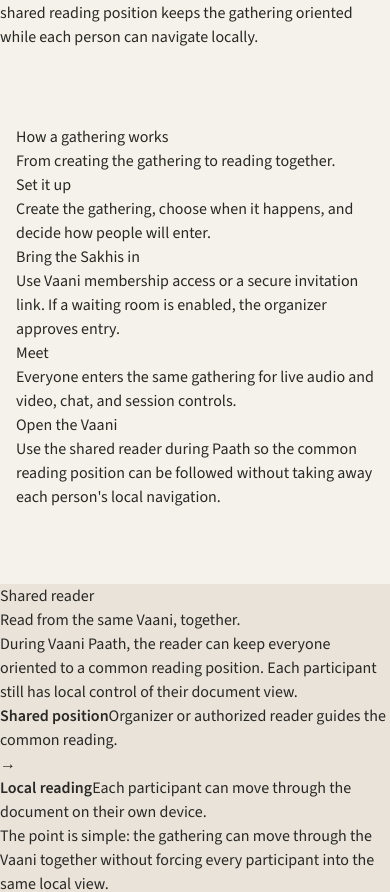
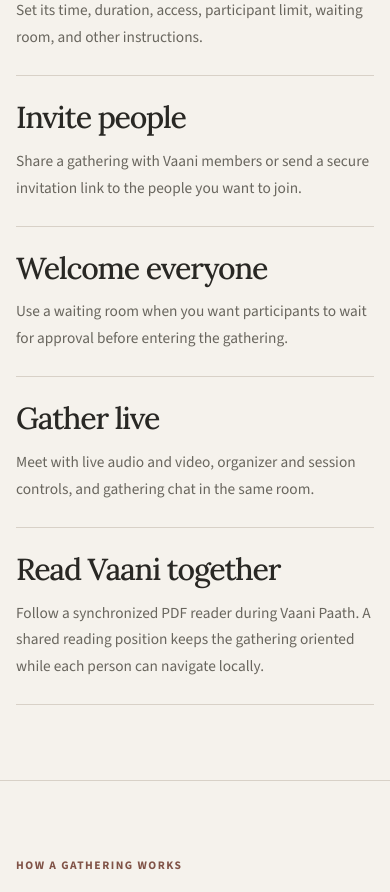
Before and after one commit to ElusiveX99/vaani, a Next.js app: page / in a window 390 px wide. Shown: the part 1047-1939 px from the top of the page. Built offline with nearby package versions, Linux system fonts and the light colour scheme; no server answers.

Commit message:
Simplify homepage visual system for product-led content

```diff
--- a/src/app/landing.module.css
+++ b/src/app/landing.module.css
@@ -43,10 +43,15 @@
   background: var(--paper-light);
 }
 
+.headerInner,
+.sectionShell,
+.footerInner {
+  width: min(100% - 3rem, 1280px);
+  margin-inline: auto;
+}
+
 .headerInner {
-  width: min(100% - 3rem, 1320px);
-  min-height: 82px;
-  margin-inline: auto;
+  min-height: 78px;
   display: flex;
   align-items: center;
   gap: 2rem;
@@ -74,7 +79,7 @@
 .footerLinks a {
   color: var(--muted);
   font-size: .875rem;
-  font-weight: 550;
+  font-weight: 600;
   transition: color .16s ease;
 }
 
@@ -111,23 +116,17 @@
 
 .hero {
   background: var(--paper-light);
-  padding: clamp(5.5rem, 10vw, 8.5rem) 0 0;
+  border-bottom: 1px solid var(--line);
+  padding: clamp(5rem, 9vw, 8rem) 0 clamp(4rem, 7vw, 6.5rem);
 }
 
-.heroInner,
-.gatheringSection,
-.readerInner,
-.aboutInner,
-.footerInner {
-  width: min(100% - 3rem, 1320px);
+.heroInner {
+  width: min(100% - 3rem, 1280px);
   margin-inline: auto;
 }
 
-.heroInner {
-  max-width: 1120px;
-}
-
-.eyebrow {
+.heroKicker,
+.sectionLabel {
   margin: 0;
   color: var(--accent);
   font-size: .72rem;
@@ -139,17 +138,12 @@
 
 .heroTitle {
   max-width: 1050px;
-  margin: 1.7rem 0 0;
+  margin: 1.45rem 0 0;
   font-family: var(--font-display);
-  font-size: clamp(4rem, 9vw, 8.15rem);
+  font-size: clamp(4rem, 9vw, 8.2rem);
   font-weight: 500;
   letter-spacing: -.075em;
-  line-height: .98;
-}
-
-.heroTitle em {
-  color: var(--accent);
-  font-weight: 400;
+  line-height: .96;
 }
 
 .heroLower {
@@ -157,15 +151,14 @@
   align-items: end;
   justify-content: space-between;
   gap: 3rem;
-  margin-top: clamp(2.5rem, 5vw, 4.5rem);
-  padding-bottom: 2.6rem;
+  margin-top: clamp(2.5rem, 5vw, 4.25rem);
 }
 
 .heroDescription {
-  max-width: 570px;
+  max-width: 640px;
   margin: 0;
   color: var(--muted);
-  font-size: clamp(1rem, 1.35vw, 1.18rem);
+  font-size: clamp(1rem, 1.35vw, 1.15rem);
   line-height: 1.75;
 }
 
@@ -190,214 +183,188 @@
   text-decoration: underline;
 }
 
-.heroRule {
-  min-height: 58px;
-  border-top: 1px solid var(--line);
-  display: flex;
-  align-items: center;
-  justify-content: space-between;
-  color: #938d83;
-  font-size: .62rem;
-  font-weight: 700;
-  letter-spacing: .2em;
+.capabilitiesSection,
+.gatheringSection,
+.roomSection {
+  background: var(--paper);
 }
 
-.gatheringSection {
-  display: grid;
-  grid-template-columns: minmax(0, .85fr) minmax(0, 1.15fr);
-  gap: clamp(3rem, 8vw, 8rem);
-  padding-top: clamp(6rem, 10vw, 9rem);
-  padding-bottom: clamp(6rem, 10vw, 9rem);
+.capabilitiesSection {
+  padding: clamp(5.5rem, 9vw, 8rem) 0;
 }
 
-.sectionIntro {
-  max-width: 560px;
+.sectionShell {
+  max-width: 1280px;
 }
 
-.sectionIntro h2,
-.readerCopy h2,
-.aboutHeading h2,
-.closingInner h2 {
-  margin: 1.3rem 0 0;
+.sectionHeading {
+  max-width: 620px;
+}
+
+.sectionHeading h2 {
+  margin: 1rem 0 0;
   font-family: var(--font-display);
-  font-size: clamp(2.7rem, 5vw, 4.55rem);
+  font-size: clamp(2.75rem, 5.3vw, 4.7rem);
   font-weight: 500;
   letter-spacing: -.06em;
-  line-height: 1.03;
+  line-height: 1.02;
 }
 
-.sectionIntro > p:last-child,
-.readerCopy > p:last-child,
-.aboutText p,
-.closingInner > p:not(.eyebrow) {
-  max-width: 570px;
-  margin: 1.35rem 0 0;
-  color: var(--muted);
-  font-size: 1rem;
-  line-height: 1.8;
-}
-
-.stepList {
+.capabilityList {
+  margin-top: clamp(3.5rem, 6vw, 5.5rem);
   border-top: 1px solid var(--line);
 }
 
-.step {
+.capability {
   display: grid;
-  grid-template-columns: 64px minmax(0, 1fr);
-  gap: 1.5rem;
+  grid-template-columns: minmax(250px, .7fr) minmax(0, 1fr);
+  gap: clamp(2rem, 7vw, 8rem);
   padding: 1.8rem 0;
   border-bottom: 1px solid var(--line);
 }
 
-.stepNumber {
-  padding-top: .3rem;
-  color: var(--accent);
-  font-size: .7rem;
-  font-weight: 700;
-  letter-spacing: .12em;
+.capability h3,
+.flowItem h3 {
+  margin: 0;
+  font-family: var(--font-display);
+  font-size: clamp(1.65rem, 2.5vw, 2.25rem);
+  font-weight: 500;
+  letter-spacing: -.04em;
+  line-height: 1.1;
 }
 
-.step h3 {
-  margin: 0;
-  font-family: var(--font-display);
-  font-size: 2rem;
-  font-weight: 500;
-  letter-spacing: -.04em;
+.capability p,
+.flowItem p,
+.supportingText,
+.readerNote,
+.roomList span,
+.closingInner > p {
+  margin: .45rem 0 0;
+  color: var(--muted);
+  font-size: .96rem;
+  line-height: 1.75;
 }
 
-.step p {
-  max-width: 490px;
-  margin: .45rem 0 0;
-  color: var(--muted);
-  font-size: .94rem;
-  line-height: 1.75;
+.capability p {
+  max-width: 650px;
+}
+
+.gatheringSection {
+  border-top: 1px solid var(--line);
+  padding: clamp(5.5rem, 9vw, 8rem) 0;
+}
+
+.flow {
+  display: grid;
+  grid-template-columns: repeat(4, minmax(0, 1fr));
+  margin-top: clamp(3.5rem, 6vw, 5.5rem);
+  border-top: 1px solid var(--line);
+}
+
+.flowItem {
+  min-width: 0;
+  padding: 1.8rem 1.7rem 0 0;
+  border-right: 1px solid var(--line);
+}
+
+.flowItem + .flowItem {
+  padding-left: 1.7rem;
+}
+
+.flowItem:last-child {
+  border-right: 0;
 }
 
 .readerSection {
   background: var(--paper-deep);
+  border-top: 1px solid var(--line);
+  padding: clamp(5.5rem, 9vw, 8rem) 0;
 }
 
-.readerInner {
+.readerGrid,
+.roomGrid {
   display: grid;
   grid-template-columns: minmax(0, .9fr) minmax(0, 1.1fr);
   gap: clamp(3rem, 8vw, 8rem);
-  padding-top: clamp(5.5rem, 9vw, 8.5rem);
-  padding-bottom: clamp(5.5rem, 9vw, 8.5rem);
+  align-items: start;
 }
 
-.readerCopy {
-  max-width: 620px;
+.readerGrid .sectionHeading {
+  max-width: 600px;
 }
 
-.readerCopy h2 em {
-  color: var(--accent);
-  font-weight: 400;
+.supportingText {
+  max-width: 570px;
+  margin-top: 1.4rem;
 }
 
-.readerCopy > p:last-child {
-  max-width: 570px;
+.readerExplanation {
+  padding-top: .35rem;
 }
 
-.readerPrinciple {
-  align-self: center;
+.readerPath {
+  border-top: 1px solid rgba(41, 40, 36, .28);
+  border-bottom: 1px solid rgba(41, 40, 36, .28);
+  padding: 1.5rem 0;
 }
 
-.readerLine {
-  position: relative;
-  height: 1px;
-  margin-bottom: 2.1rem;
-  background: rgba(41, 40, 36, .22);
+.readerPath > div:not(.readerArrow) {
+  display: grid;
+  gap: .35rem;
 }
 
-.readerLine span {
-  position: absolute;
-  top: -4px;
-  left: 0;
-  width: 9px;
-  height: 9px;
-  border-radius: 50%;
-  background: var(--accent);
+.readerPath strong {
+  font-size: .88rem;
+  font-weight: 700;
 }
 
-.readerStatement {
-  max-width: 610px;
+.readerPath span {
+  color: var(--muted);
+  font-size: .9rem;
+  line-height: 1.65;
 }
 
-.readerLabel {
-  margin: 0;
+.readerArrow {
+  margin: .9rem 0;
   color: var(--accent);
-  font-size: .68rem;
-  font-weight: 700;
-  letter-spacing: .14em;
-  text-transform: uppercase;
+  font-family: var(--font-display);
+  font-size: 1.6rem;
 }
 
-.readerQuote {
-  margin: .8rem 0 0;
-  font-family: var(--font-display);
-  font-size: clamp(2rem, 4vw, 3.35rem);
-  font-weight: 500;
-  letter-spacing: -.05em;
-  line-height: 1.05;
+.readerNote {
+  max-width: 590px;
+  margin-top: 1.5rem;
 }
 
-.readerDetails {
-  display: grid;
-  grid-template-columns: 1fr 1fr;
-  gap: 2rem;
-  margin-top: 3rem;
-  padding-top: 1.35rem;
-  border-top: 1px solid rgba(41, 40, 36, .2);
+.roomSection {
+  padding: clamp(5.5rem, 9vw, 8rem) 0;
 }
 
-.readerDetails div {
-  min-width: 0;
+.roomGrid {
+  align-items: center;
 }
 
-.readerDetails span {
-  display: block;
-  margin-bottom: .45rem;
-  font-size: .7rem;
-  font-weight: 700;
-  letter-spacing: .12em;
-  text-transform: uppercase;
-}
-
-.readerDetails p {
-  margin: 0;
-  color: var(--muted);
-  font-size: .9rem;
-  line-height: 1.7;
-}
-
-.aboutSection {
-  background: var(--paper-light);
+.roomList {
   border-top: 1px solid var(--line);
 }
 
-.aboutInner {
+.roomList p {
   display: grid;
-  grid-template-columns: minmax(0, .9fr) minmax(0, 1.1fr);
-  gap: clamp(3rem, 8vw, 8rem);
-  padding-top: clamp(5.5rem, 9vw, 8rem);
-  padding-bottom: clamp(5.5rem, 9vw, 8rem);
+  grid-template-columns: minmax(150px, .6fr) minmax(0, 1fr);
+  gap: 1.5rem;
+  margin: 0;
+  padding: 1.25rem 0;
+  border-bottom: 1px solid var(--line);
 }
 
-.aboutHeading {
-  max-width: 600px;
+.roomList strong {
+  font-size: .9rem;
+  font-weight: 700;
 }
 
-.aboutHeading h2 {
-  max-width: 650px;
-}
-
-.aboutText {
-  align-self: center;
-  max-width: 600px;
-}
-
-.aboutText p + p {
-  margin-top: 1.2rem;
+.roomList span {
+  margin: 0;
+  font-size: .9rem;
 }
 
 .closingSection {
@@ -413,10 +380,17 @@
 
 .closingInner h2 {
   max-width: 850px;
+  margin: 1rem 0 0;
+  font-family: var(--font-display);
+  font-size: clamp(3rem, 6vw, 5.2rem);
+  font-weight: 500;
+  letter-spacing: -.065em;
+  line-height: 1;
 }
 
-.closingInner > p:not(.eyebrow) {
-  max-width: 520px;
+.closingInner > p:not(.sectionLabel) {
+  max-width: 540px;
+  margin-top: 1.4rem;
 }
 
 .closingActions {
@@ -443,11 +417,10 @@
   font-size: 1.65rem;
 }
 
-.footerInvocation {
+.footerText {
   margin: 0;
   color: var(--muted);
-  font-family: var(--font-display);
-  font-size: 1rem;
+  font-size: .85rem;
 }
 
 .footerLinks {
@@ -467,7 +440,7 @@
 
 @media (max-width: 900px) {
   .headerInner {
-    width: min(100% - 2.5rem, 1320px);
+    width: min(100% - 2.5rem, 1280px);
   }
 
   .navigation {
@@ -481,25 +454,32 @@
   .heroLower {
     align-items: flex-start;
     flex-direction: column;
-    gap: 1.6rem;
+    gap: 1.7rem;
   }
 
-  .gatheringSection,
-  .readerInner,
-  .aboutInner {
-    grid-template-columns: 1fr;
-    gap: 3rem;
+  .capability {
+    grid-template-columns: minmax(180px, .55fr) minmax(0, 1fr);
+    gap: 2.5rem;
   }
 
-  .sectionIntro,
-  .readerCopy,
-  .aboutHeading {
-    max-width: 760px;
+  .flow {
+    grid-template-columns: repeat(2, minmax(0, 1fr));
   }
 
-  .readerPrinciple,
-  .aboutText {
-    max-width: 760px;
+  .flowItem:nth-child(2) {
+    border-right: 0;
+  }
+
+  .flowItem:nth-child(n + 3) {
+    margin-top: 1.8rem;
+    padding-top: 1.8rem;
+    border-top: 1px solid var(--line);
+  }
+
+  .readerGrid,
+  .roomGrid {
+    grid-template-columns: 1fr;
+    gap: 3.5rem;
   }
 }
 
@@ -519,6 +499,7 @@
   }
 
   .headerActions {
+    margin-left: auto;
     gap: 1rem;
   }
 
@@ -533,28 +514,24 @@
   }
 
   .hero {
-    padding-top: 4.8rem;
+    padding-top: 4.7rem;
   }
 
   .heroInner,
-  .gatheringSection,
-  .readerInner,
-  .aboutInner,
+  .sectionShell,
   .footerInner,
   .closingInner {
     width: calc(100% - 2rem);
   }
 
   .heroTitle {
-    margin-top: 1.35rem;
-    font-size: clamp(3.35rem, 13vw, 5.6rem);
+    margin-top: 1.3rem;
+    font-size: clamp(3.35rem, 13vw, 5.5rem);
     letter-spacing: -.07em;
-    line-height: 1.01;
   }
 
   .heroLower {
     margin-top: 2rem;
-    padding-bottom: 2rem;
   }
 
   .heroDescription {
@@ -568,50 +545,67 @@
     gap: 1rem;
   }
 
-  .heroRule {
-    min-height: 50px;
-  }
-
-  .gatheringSection {
+  .capabilitiesSection,
+  .gatheringSection,
+  .readerSection,
+  .roomSection {
     padding-top: 4.7rem;
     padding-bottom: 4.7rem;
   }
 
-  .sectionIntro h2,
-  .readerCopy h2,
-  .aboutHeading h2,
+  .sectionHeading h2,
   .closingInner h2 {
-    font-size: clamp(2.45rem, 10vw, 3.5rem);
+    font-size: clamp(2.5rem, 10vw, 3.6rem);
   }
 
-  .step {
+  .capability {
     grid-template-columns: 1fr;
     gap: .45rem;
-    padding: 1.4rem 0;
+    padding: 1.5rem 0;
   }
 
-  .stepNumber {
-    padding-top: 0;
+  .capability h3 {
+    font-size: 1.9rem;
   }
 
-  .step h3 {
-    font-size: 1.75rem;
+  .flow {
+    grid-template-columns: 1fr;
   }
 
-  .readerInner,
-  .aboutInner {
-    padding-top: 4.7rem;
-    padding-bottom: 4.7rem;
+  .flowItem,
+  .flowItem + .flowItem {
+    padding: 1.4rem 0;
+    border-right: 0;
+    border-bottom: 1px solid var(--line);
   }
 
-  .readerDetails {
-    grid-template-columns: 1fr;
-    gap: 1.2rem;
-    margin-top: 2.4rem;
+  .flowItem:first-child {
+    padding-top: 1.4rem;
   }
 
-  .readerQuote {
-    font-size: clamp(2rem, 9vw, 3rem);
+  .flowItem:nth-child(n + 3) {
+    margin-top: 0;
+    padding-top: 1.4rem;
+    border-top: 0;
+  }
+
+  .flowItem:last-child {
+    border-bottom: 0;
+  }
+
+  .readerGrid,
+  .roomGrid {
+    gap: 2.8rem;
+  }
+
+  .readerPath {
+    padding: 1.25rem 0;
+  }
+
+  .roomList p {
+    grid-template-columns: 1fr;
+    gap: .35rem;
+    padding: 1.2rem 0;
   }
 
   .closingInner {
@@ -621,17 +615,16 @@
   .footerInner {
     min-height: 0;
     flex-wrap: wrap;
-    justify-content: space-between;
-    gap: 1.2rem;
     padding: 1.8rem 0 calc(1.8rem + env(safe-area-inset-bottom));
   }
 
-  .footerInvocation {
+  .footerText {
     order: 3;
     flex-basis: 100%;
   }
 
   .footerLinks {
+    margin-left: auto;
     gap: 1rem;
   }
 }
@@ -639,9 +632,7 @@
 @media (max-width: 360px) {
   .headerInner,
   .heroInner,
-  .gatheringSection,
-  .readerInner,
-  .aboutInner,
+  .sectionShell,
   .footerInner,
   .closingInner {
     width: calc(100% - 1.5rem);
```
